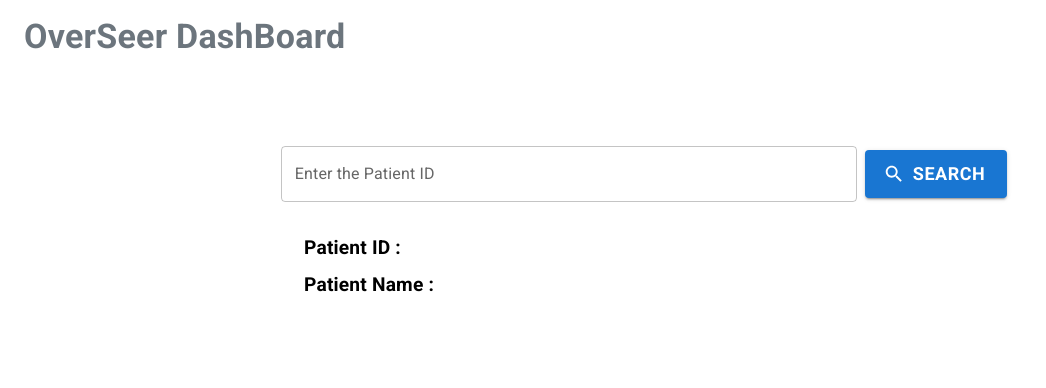
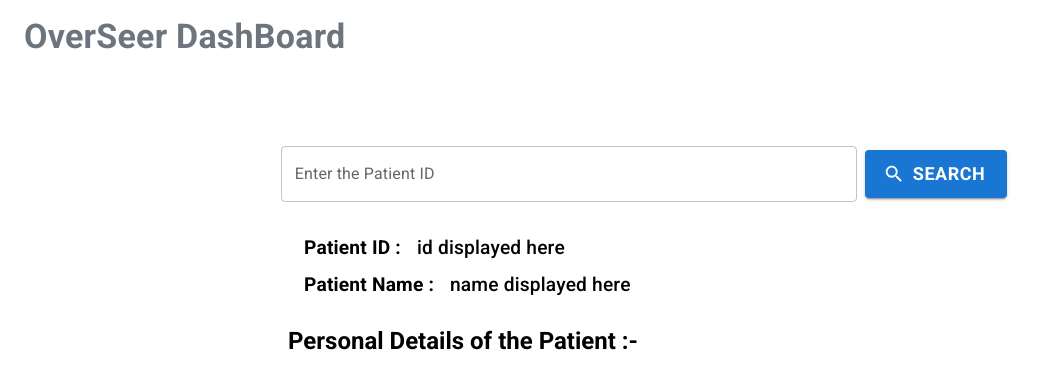
Before and after one commit to CommunityProject21/OverSeer-website, a React (Create React App) app: page /home in a window 1280 px wide. Shown: the top 388 px of the page, without its empty margins (0-1046 px from the left). Built offline with nearby package versions, Linux system fonts and the light colour scheme.

Commit message:
Personal Details Page created

```diff
--- a/src/components/DashboardDetails/DashboardDetails.jsx
+++ b/src/components/DashboardDetails/DashboardDetails.jsx
@@ -1,6 +1,5 @@
 import React from 'react';
-import Box from '@mui/material/Box';
-import {Typography,TextField,Button} from '@mui/material';
+import {Box,Typography,TextField,Button} from '@mui/material';
 import SearchIcon from '@mui/icons-material/Search';
 
 const DashboardDetails = () => {
@@ -37,7 +36,7 @@ const DashboardDetails = () => {
                          Patient ID :
                      </Typography>
                      <Typography sx={{ fontSize: '120%',fontWeight: 'medium' }}>
-
+                         id displayed here
                      </Typography>
                  </Box>
                  <Box sx={{display: 'flex', width: '55%', }}>
@@ -45,7 +44,7 @@ const DashboardDetails = () => {
                          Patient Name :
                      </Typography>
                      <Typography sx={{ fontSize: '120%',fontWeight: 'medium' }}>
-
+                         name displayed here
                      </Typography>
                  </Box>
              </Box>
--- a/src/components/PersonalDetails/PersonalDetails.jsx
+++ b/src/components/PersonalDetails/PersonalDetails.jsx
@@ -1,9 +1,16 @@
 import React from 'react';
+import {Box,Typography} from '@mui/material';
 
 const PersonalDetails = () => {
     return (
         <div>
-
+            <Box sx={{ display: 'flex',justifyContent: 'center', width: '100%'}}>
+                <Box sx={{width: '55%', display: 'flex',flexDirection: 'column'}}>
+                    <Typography component="div" variant="h5" sx={{fontWeight: 'bold'}}>Personal Details of the Patient :-</Typography>
+                </Box>
+            </Box>
         </div>
     );
 }
+
+export default PersonalDetails;
--- a/src/pages/Home/Home.jsx
+++ b/src/pages/Home/Home.jsx
@@ -1,9 +1,13 @@
 import React from "react";
 import DashboardDetails from '../../components/DashboardDetails/DashboardDetails'
+import PersonalDetails from '../../components/PersonalDetails/PersonalDetails'
 
 const Home = () => {
     return(
-        <DashboardDetails />
+        <div style={{display: 'flex', flexDirection: 'column', gap: 25}}>
+            <DashboardDetails />
+            <PersonalDetails />
+        </div>
     );
 }
 
```
